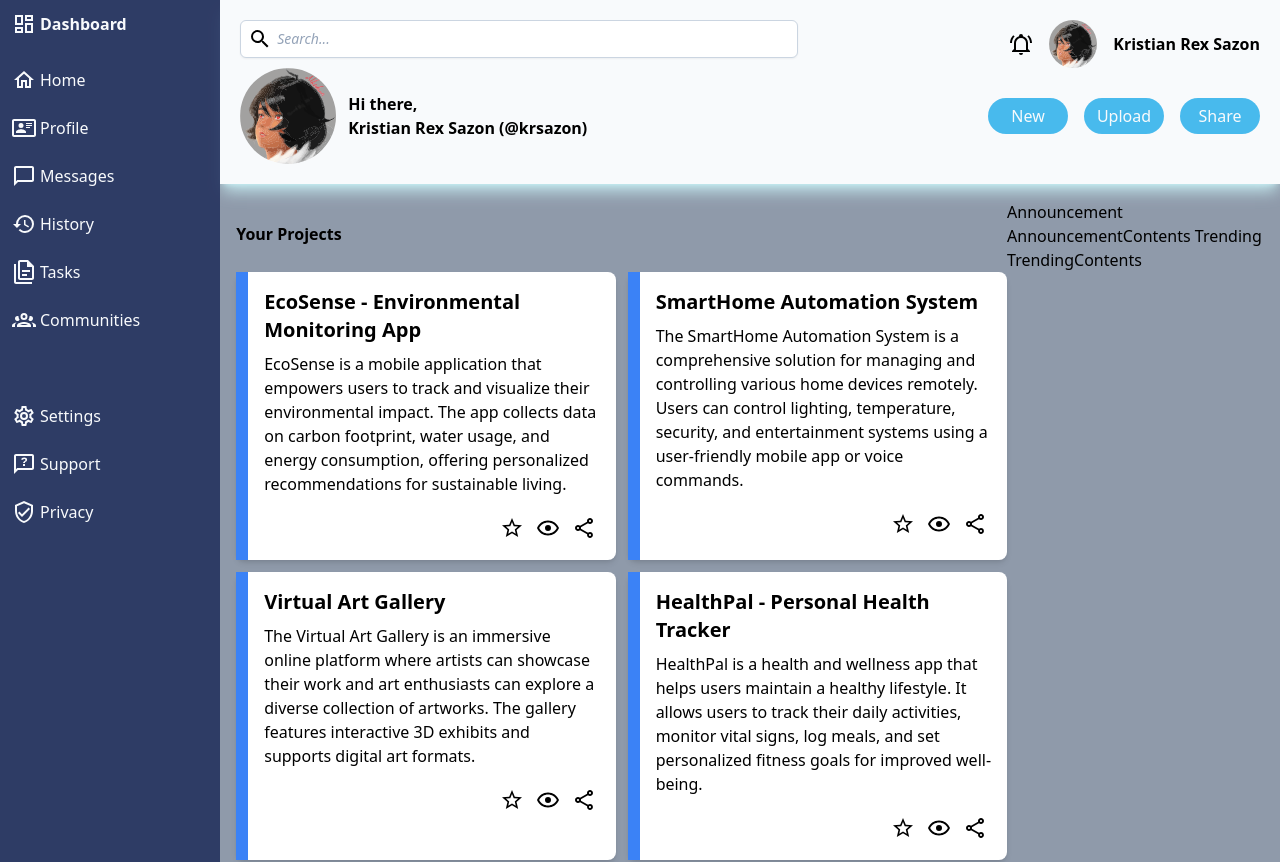
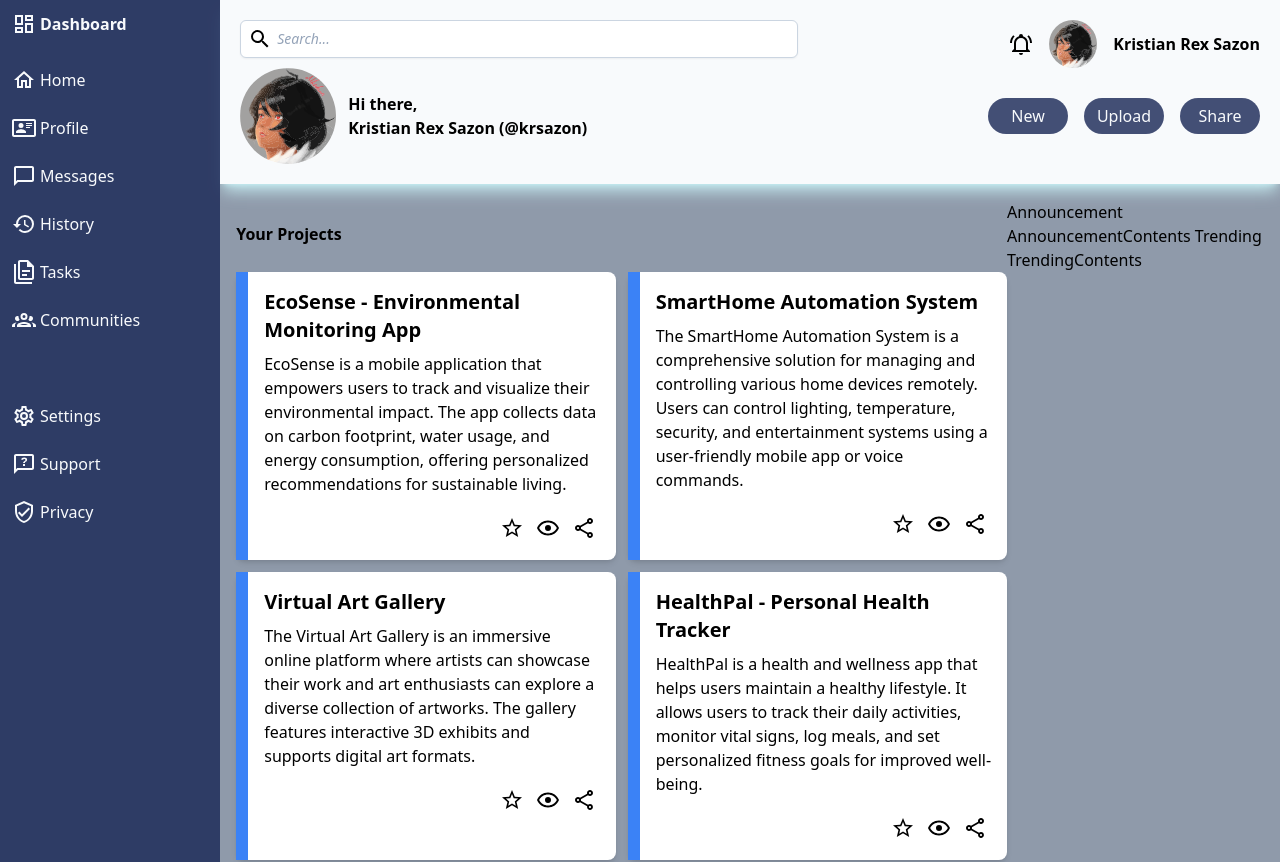
Before and after one commit to Alkedama/Admin-Dashboard, a React (Vite) app: page / in a window 1280 px wide. Shown: the top 862 px of the page. Built offline with nearby package versions, Linux system fonts and the light colour scheme.

Commit message:
Adjusts Buttons and Project

```diff
--- a/src/components/header.jsx
+++ b/src/components/header.jsx
@@ -46,13 +46,13 @@ const header = () => {
       <div className='grid items-center justify-items-end col-start-3 col-end-4 row-start-2 row-end-4'>
         <ul className='flex gap-x-4'>
           <li className='navItems'>
-            <button className='bg-sky-500/75 rounded-full w-20 h-9 text-slate-50/100'>New</button>
+            <button className='bg-blue-950/80 rounded-full w-20 h-9 text-slate-50/100'>New</button>
             </li>
           <li className='navItems'>
-            <button className='bg-sky-500/75 rounded-full w-20 h-9 text-slate-50/100'>Upload</button>
+            <button className='bg-blue-950/80 rounded-full w-20 h-9 text-slate-50/100'>Upload</button>
           </li>
           <li className='navItems'>
-            <button className='bg-sky-500/75 rounded-full w-20 h-9 text-slate-50/100'>Share</button>
+            <button className='bg-blue-950/80 rounded-full w-20 h-9 text-slate-50/100'>Share</button>
             </li>
         </ul>
       </div>
--- a/src/components/mainContent.jsx
+++ b/src/components/mainContent.jsx
@@ -16,9 +16,15 @@ const mainContent = () => {
           <h2 className="text-xl font-bold mb-2 ml-3">EcoSense - Environmental Monitoring App</h2>
           <p className="ml-3">EcoSense is a mobile application that empowers users to track and visualize their environmental impact. The app collects data on carbon footprint, water usage, and energy consumption, offering personalized recommendations for sustainable living.</p>
           <div className="flex gap-x-3 place-content-end pr-1 py-5">
+            <button>
               <Icon path={mdiStarOutline} size={1} />
+            </button>
+            <button>
               <Icon path={mdiEyeOutline} size={1} />
+            </button>
+            <button>
               <Icon path={mdiShareVariantOutline} size={1} />
+            </button>
           </div>
         </div>
 
@@ -27,9 +33,15 @@ const mainContent = () => {
           <h2 className="text-xl font-bold mb-2 ml-3">SmartHome Automation System</h2>
           <p className="ml-3">The SmartHome Automation System is a comprehensive solution for managing and controlling various home devices remotely. Users can control lighting, temperature, security, and entertainment systems using a user-friendly mobile app or voice commands.</p>
           <div className="flex gap-x-3 place-content-end pr-1 py-5">
+            <button>
               <Icon path={mdiStarOutline} size={1} />
+            </button>
+            <button>
               <Icon path={mdiEyeOutline} size={1} />
+            </button>
+            <button>
               <Icon path={mdiShareVariantOutline} size={1} />
+            </button>
           </div>
         </div>
 
@@ -38,9 +50,15 @@ const mainContent = () => {
           <h2 className="text-xl font-bold mb-2 ml-3">Virtual Art Gallery</h2>
           <p className="ml-3">The Virtual Art Gallery is an immersive online platform where artists can showcase their work and art enthusiasts can explore a diverse collection of artworks. The gallery features interactive 3D exhibits and supports digital art formats.</p>
           <div className="flex gap-x-3 place-content-end pr-1 py-5">
+            <button>
               <Icon path={mdiStarOutline} size={1} />
+            </button>
+            <button>
               <Icon path={mdiEyeOutline} size={1} />
+            </button>
+            <button>
               <Icon path={mdiShareVariantOutline} size={1} />
+            </button>
           </div>
         </div>
 
@@ -49,9 +67,15 @@ const mainContent = () => {
           <h2 className="text-xl font-bold mb-2 ml-3">HealthPal - Personal Health Tracker</h2>
           <p className="ml-3">HealthPal is a health and wellness app that helps users maintain a healthy lifestyle. It allows users to track their daily activities, monitor vital signs, log meals, and set personalized fitness goals for improved well-being.</p>
           <div className="flex gap-x-3 place-content-end pr-1 py-5">
+            <button>
               <Icon path={mdiStarOutline} size={1} />
+            </button>
+            <button>
               <Icon path={mdiEyeOutline} size={1} />
+            </button>
+            <button>
               <Icon path={mdiShareVariantOutline} size={1} />
+            </button>
           </div>
         </div>
 
@@ -60,9 +84,15 @@ const mainContent = () => {
           <h2 className="text-xl font-bold mb-2 ml-3">CodeCrafters - Coding Education Platform</h2>
           <p className="ml-3">CodeCrafters is an interactive coding education platform designed for beginners and intermediate learners. It provides step-by-step coding challenges, real-world projects, and a supportive community to enhance programming skills.</p>
           <div className="flex gap-x-3 place-content-end pr-1 py-5">
+            <button>
               <Icon path={mdiStarOutline} size={1} />
+            </button>
+            <button>
               <Icon path={mdiEyeOutline} size={1} />
+            </button>
+            <button>
               <Icon path={mdiShareVariantOutline} size={1} />
+            </button>
           </div>
         </div>
 
@@ -71,9 +101,15 @@ const mainContent = () => {
           <h2 className="text-xl font-bold mb-2 ml-3">TourBuddy - Travel Planning Assistant</h2>
           <p className="ml-3"> TourBuddy is a travel planning assistant that simplifies the process of creating customized itineraries. It offers curated travel recommendations, maps, and time-saving tools for booking flights, accommodations, and attractions.</p>
           <div className="flex gap-x-3 place-content-end pr-1 py-5">
+            <button>
               <Icon path={mdiStarOutline} size={1} />
+            </button>
+            <button>
               <Icon path={mdiEyeOutline} size={1} />
+            </button>
+            <button>
               <Icon path={mdiShareVariantOutline} size={1} />
+            </button>
           </div>
         </div>
 
```
Lines whose indentation alone changed are shown as unchanged.
